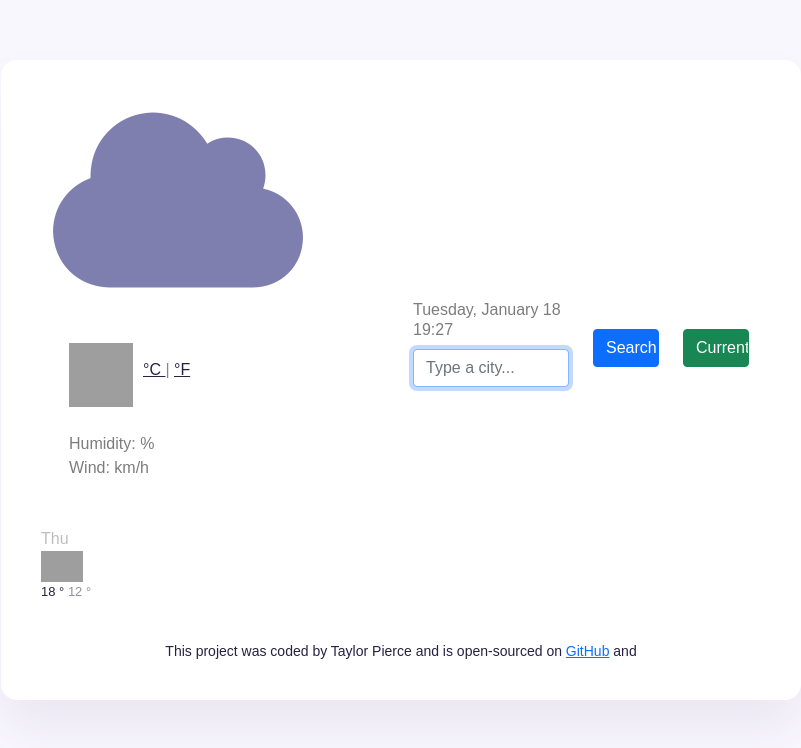
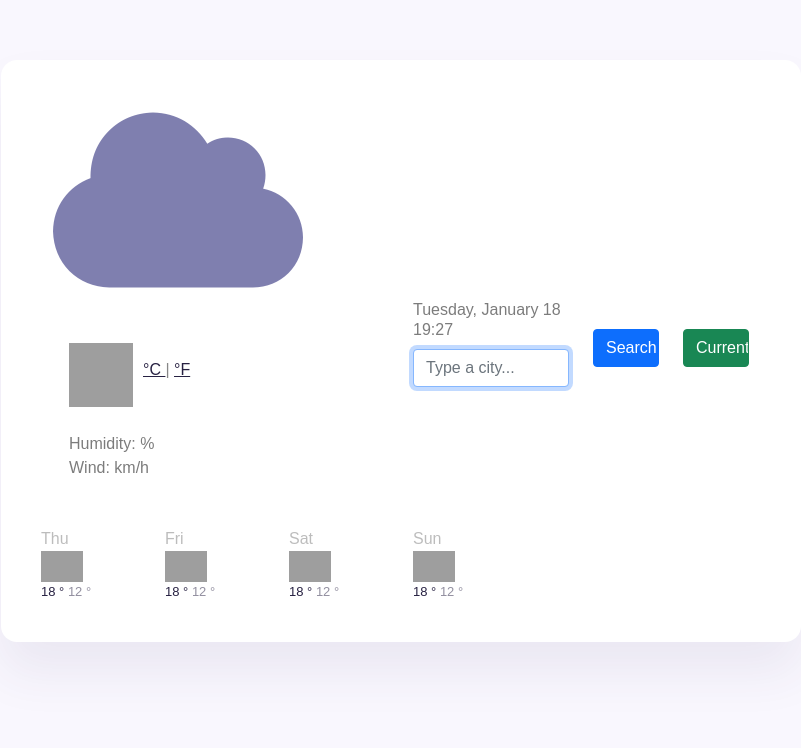
Before and after one commit to killertayyy/Weather-App, a plain HTML site: page index.html in a window 1280 px wide. Shown: the whole page, without its empty margins (239-1040 px from the left). Drawn offline with nearby package versions, Linux system fonts and the light colour scheme; no server answers; grey boxes are pictures that could not be loaded.

Commit message:
Created HTML in JS
Created multiple forecast days in JS

```diff
--- a/index.html
+++ b/index.html
@@ -77,7 +77,7 @@
           </div>
         </div>
 
-        <div class="weather forecast">
+        <div class="weather forecast" id="forecast">
           <div class="row">
             <div class="col-2">
               <div class="weather-forecast-date">Thu</div>
@@ -93,7 +93,6 @@
             12 °
           </span>
         </div>
-
         </div>
         </div>
 
--- a/src/index.js
+++ b/src/index.js
@@ -39,6 +39,38 @@ function formatDate(date) {
 
   return `${currentDay}, ${currentMonth} ${currentDate} </br> ${hour}:${minute}`;
 }
+
+function displayForecast () {
+  let forecastElement = document.querySelector("#forecast");
+
+   let days = ["Thu", "Fri", "Sat", "Sun"];
+
+  let forecastHTML = `<div class = "row">`;
+
+  days.forEach(function (day) {
+  forecastHTML = forecastHTML +
+`
+            <div class="col-2">
+              <div class="weather-forecast-date">${day}</div>
+                <img id ="icon"
+              src="https://ssl.gstatic.com/onebox/weather/64/cloudy.png"
+              alt ="cloudy"
+              width="42"> </img>
+        <div class="weather-forecast-temperatures">
+          <span class="weather-forecast-temperature-max">
+            18 °
+          </span>
+          <span class="weather-forecast-temperature-min">
+            12 °
+          </span>
+        </div>
+        </div>
+        `;
+  });
+        forecastHTML = forecastHTML + `</div>`;
+        forecastElement.innerHTML = forecastHTML;
+}
+
 
 let date = document.querySelector("#date");
 date.innerHTML = formatDate(currentTime);
@@ -113,3 +145,5 @@ let currentLocationButton = document.querySelector("#current-location-button");
 currentLocationButton.addEventListener("click", getCurrentLocation);
 
 searchCity("Portland");
+
+displayForecast();
```
